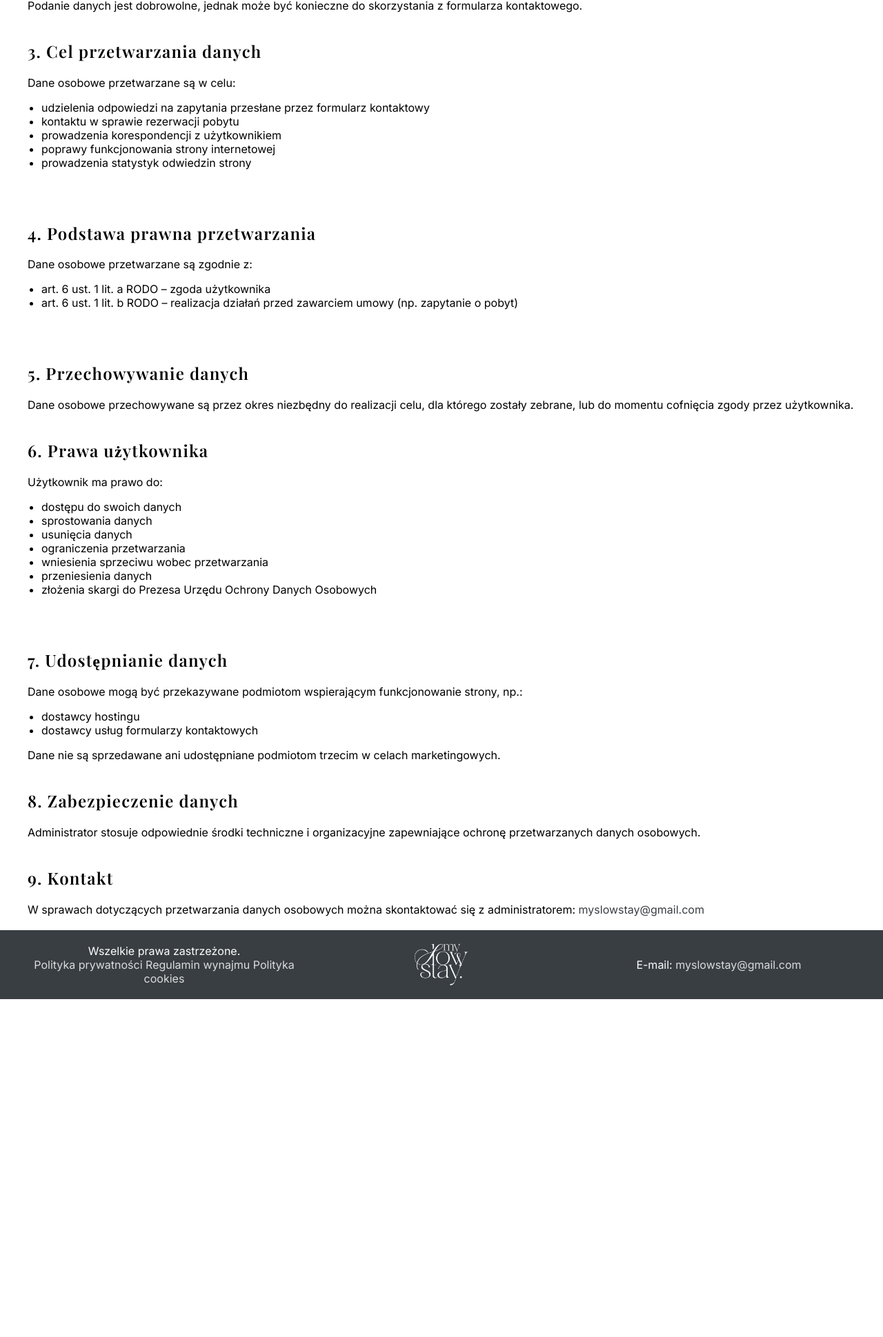
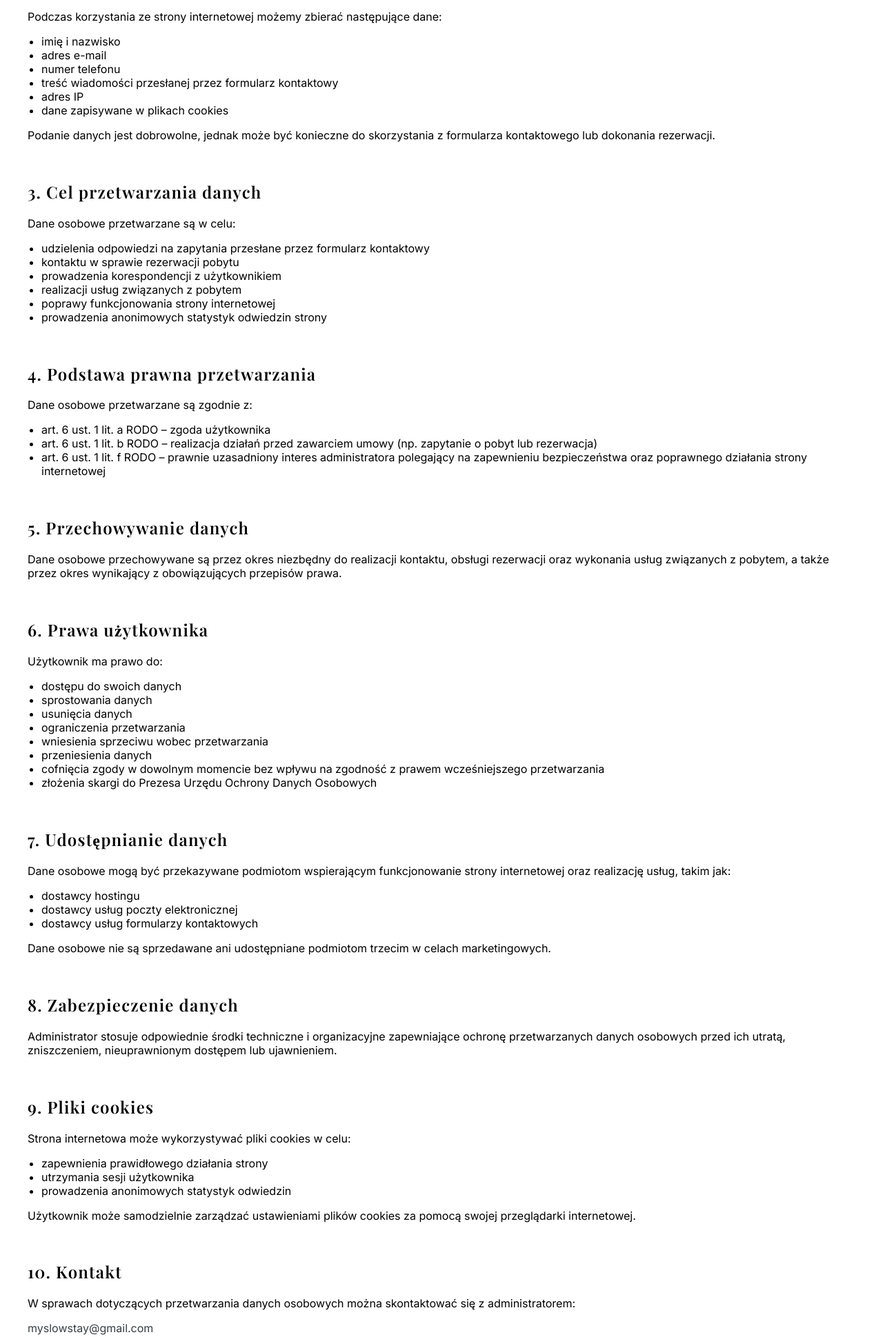
Before and after one commit to wasiukradek/myslowstay, a website: page polityka-prywatnosci.html in a window 1280 px wide. Shown: the part 574-2513 px from the top of the page at 69% size. Before the commit the page ends 2023 px from the top, so only its background shows below. Drawn offline with nearby package versions, Linux system fonts and the light colour scheme.

Commit message:
Poprawiona polityka

```diff
--- a/polityka-prywatnosci.html
+++ b/polityka-prywatnosci.html
@@ -33,24 +33,38 @@
 
 		<section class="text-page">
 			<div class="text-page-content">
+
 				<h1>Polityka prywatności</h1>
+
 				<h2>1. Informacje ogólne</h2>
 
-Niniejsza Polityka prywatności określa zasady przetwarzania danych osobowych użytkowników korzystających ze strony internetowej.
+				<p>
+					Niniejsza Polityka Prywatności określa zasady przetwarzania danych osobowych użytkowników korzystających ze strony internetowej My Slow Stay.
+				</p>
 
+				<p>
 					Administratorem danych osobowych jest:
+					<br><br>
+					ANGELIKA WASIUK Wynajem<br>
+					ul. Łebska 10<br>
+					84-360 Szczenurze<br>
+					NIP: 8411705947<br>
+					e-mail:
+					<a href="mailto:myslowstay@gmail.com">myslowstay@gmail.com</a>
+				</p>
 
-My Slow Stay
-84-360 Szczenurze, ul. Łebska 10
-e-mail: myslowstay@gmail.com
+				<p>
+					Administrator dokłada wszelkich starań, aby chronić prywatność użytkowników oraz zapewnić bezpieczeństwo przekazywanych danych osobowych zgodnie z obowiązującymi przepisami prawa, w szczególności z Rozporządzeniem Parlamentu Europejskiego i Rady (UE) 2016/679 (RODO).
+				</p>
 
-Administrator dokłada wszelkich starań, aby chronić prywatność użytkowników oraz zapewnić bezpieczeństwo przekazywanych danych osobowych.
-
-<br/><br/>
+				<br/>
 
 				<h2>2. Zakres zbieranych danych</h2>
 
-Podczas korzystania ze strony możemy zbierać następujące dane:
+				<p>
+					Podczas korzystania ze strony internetowej możemy zbierać następujące dane:
+				</p>
+
 				<ul class="list-bullet">
 					<li>imię i nazwisko</li>
 					<li>adres e-mail</li>
@@ -59,42 +73,58 @@ Podczas korzystania ze strony możemy zbierać następujące dane:
 					<li>adres IP</li>
 					<li>dane zapisywane w plikach cookies</li>
 				</ul>
-Podanie danych jest dobrowolne, jednak może być konieczne do skorzystania z formularza kontaktowego.
 
-<br/><br/>
+				<p>
+					Podanie danych jest dobrowolne, jednak może być konieczne do skorzystania z formularza kontaktowego lub dokonania rezerwacji.
+				</p>
+
+				<br/>
 
 				<h2>3. Cel przetwarzania danych</h2>
 
+				<p>
 					Dane osobowe przetwarzane są w celu:
+				</p>
+
 				<ul class="list-bullet">
 					<li>udzielenia odpowiedzi na zapytania przesłane przez formularz kontaktowy</li>
 					<li>kontaktu w sprawie rezerwacji pobytu</li>
 					<li>prowadzenia korespondencji z użytkownikiem</li>
+					<li>realizacji usług związanych z pobytem</li>
 					<li>poprawy funkcjonowania strony internetowej</li>
-	<li>prowadzenia statystyk odwiedzin strony</li>
+					<li>prowadzenia anonimowych statystyk odwiedzin strony</li>
 				</ul>
 
-<br/><br/>
+				<br/>
 
 				<h2>4. Podstawa prawna przetwarzania</h2>
 
+				<p>
 					Dane osobowe przetwarzane są zgodnie z:
+				</p>
+
 				<ul class="list-bullet">
 					<li>art. 6 ust. 1 lit. a RODO – zgoda użytkownika</li>
-	<li>art. 6 ust. 1 lit. b RODO – realizacja działań przed zawarciem umowy (np. zapytanie o pobyt)</li>
+					<li>art. 6 ust. 1 lit. b RODO – realizacja działań przed zawarciem umowy (np. zapytanie o pobyt lub rezerwacja)</li>
+					<li>art. 6 ust. 1 lit. f RODO – prawnie uzasadniony interes administratora polegający na zapewnieniu bezpieczeństwa oraz poprawnego działania strony internetowej</li>
 				</ul>
 
-<br/><br/>
+				<br/>
 
 				<h2>5. Przechowywanie danych</h2>
 
-Dane osobowe przechowywane są przez okres niezbędny do realizacji celu, dla którego zostały zebrane, lub do momentu cofnięcia zgody przez użytkownika.
+				<p>
+					Dane osobowe przechowywane są przez okres niezbędny do realizacji kontaktu, obsługi rezerwacji oraz wykonania usług związanych z pobytem, a także przez okres wynikający z obowiązujących przepisów prawa.
+				</p>
 
-<br/><br/>
+				<br/>
 
 				<h2>6. Prawa użytkownika</h2>
 
+				<p>
 					Użytkownik ma prawo do:
+				</p>
+
 				<ul class="list-bullet">
 					<li>dostępu do swoich danych</li>
 					<li>sprostowania danych</li>
@@ -102,33 +132,66 @@ Użytkownik ma prawo do:
 					<li>ograniczenia przetwarzania</li>
 					<li>wniesienia sprzeciwu wobec przetwarzania</li>
 					<li>przeniesienia danych</li>
+					<li>cofnięcia zgody w dowolnym momencie bez wpływu na zgodność z prawem wcześniejszego przetwarzania</li>
 					<li>złożenia skargi do Prezesa Urzędu Ochrony Danych Osobowych</li>
 				</ul>
 
-<br/><br/>
+				<br/>
 
 				<h2>7. Udostępnianie danych</h2>
 
-Dane osobowe mogą być przekazywane podmiotom wspierającym funkcjonowanie strony, np.:
+				<p>
+					Dane osobowe mogą być przekazywane podmiotom wspierającym funkcjonowanie strony internetowej oraz realizację usług, takim jak:
+				</p>
+
 				<ul class="list-bullet">
 					<li>dostawcy hostingu</li>
+					<li>dostawcy usług poczty elektronicznej</li>
 					<li>dostawcy usług formularzy kontaktowych</li>
 				</ul>
-Dane nie są sprzedawane ani udostępniane podmiotom trzecim w celach marketingowych.
 
-<br/><br/>
+				<p>
+					Dane osobowe nie są sprzedawane ani udostępniane podmiotom trzecim w celach marketingowych.
+				</p>
+
+				<br/>
 
 				<h2>8. Zabezpieczenie danych</h2>
 
-Administrator stosuje odpowiednie środki techniczne i organizacyjne zapewniające ochronę przetwarzanych danych osobowych.
+				<p>
+					Administrator stosuje odpowiednie środki techniczne i organizacyjne zapewniające ochronę przetwarzanych danych osobowych przed ich utratą, zniszczeniem, nieuprawnionym dostępem lub ujawnieniem.
+				</p>
 
-<br/><br/>
+				<br/>
 
-<h2>9. Kontakt</h2>
+				<h2>9. Pliki cookies</h2>
 
+				<p>
+					Strona internetowa może wykorzystywać pliki cookies w celu:
+				</p>
+
+				<ul class="list-bullet">
+					<li>zapewnienia prawidłowego działania strony</li>
+					<li>utrzymania sesji użytkownika</li>
+					<li>prowadzenia anonimowych statystyk odwiedzin</li>
+				</ul>
+
+				<p>
+					Użytkownik może samodzielnie zarządzać ustawieniami plików cookies za pomocą swojej przeglądarki internetowej.
+				</p>
+
+				<br/>
+
+				<h2>10. Kontakt</h2>
+
+				<p>
 					W sprawach dotyczących przetwarzania danych osobowych można skontaktować się z administratorem:
+				</p>
 
+				<p>
 					<a href="mailto:myslowstay@gmail.com">myslowstay@gmail.com</a>
+				</p>
+
 			</div>
 		</section>
 
```
Lines whose indentation alone changed are shown as unchanged.
